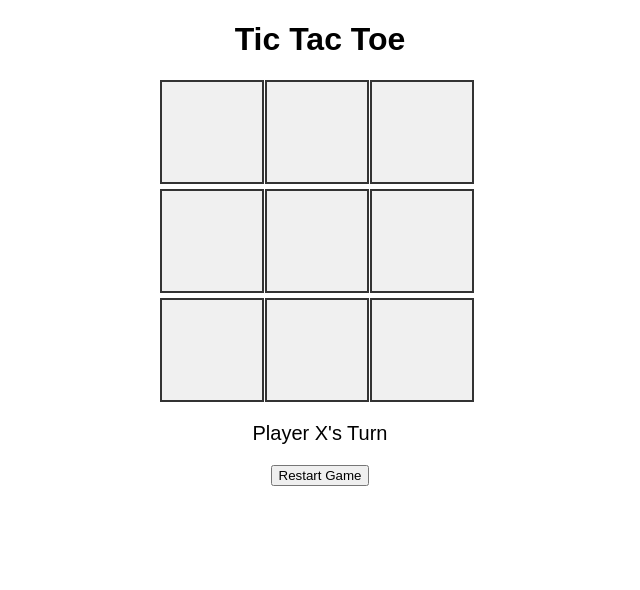
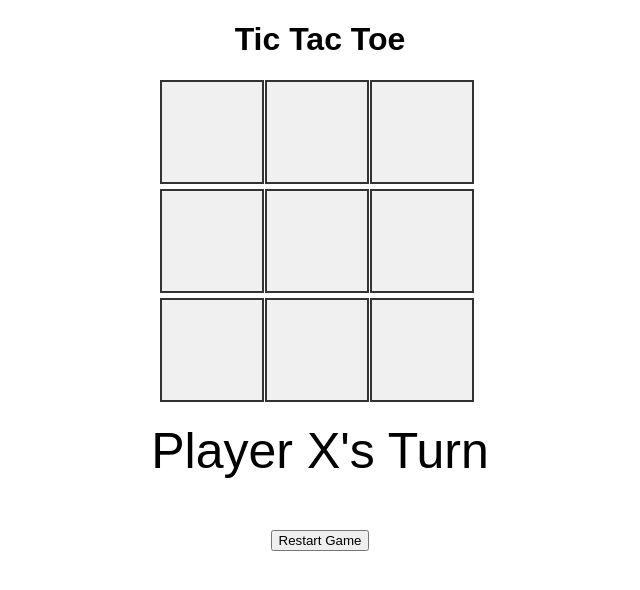
Before and after one commit to Karlnirmal/prodigy_wd_03, a plain HTML site: page index.html in a window 1280 px wide. Shown: the whole page, without its empty margins (320-960 px from the left). Drawn offline with Linux system fonts and the light colour scheme.

Commit message:
Update style.css

```diff
--- a/style.css
+++ b/style.css
@@ -28,6 +28,6 @@ body {
 }
 
 #status {
-  font-size: 20px;
+  font-size: 50px;
   margin-top: 10px;
 }
```
